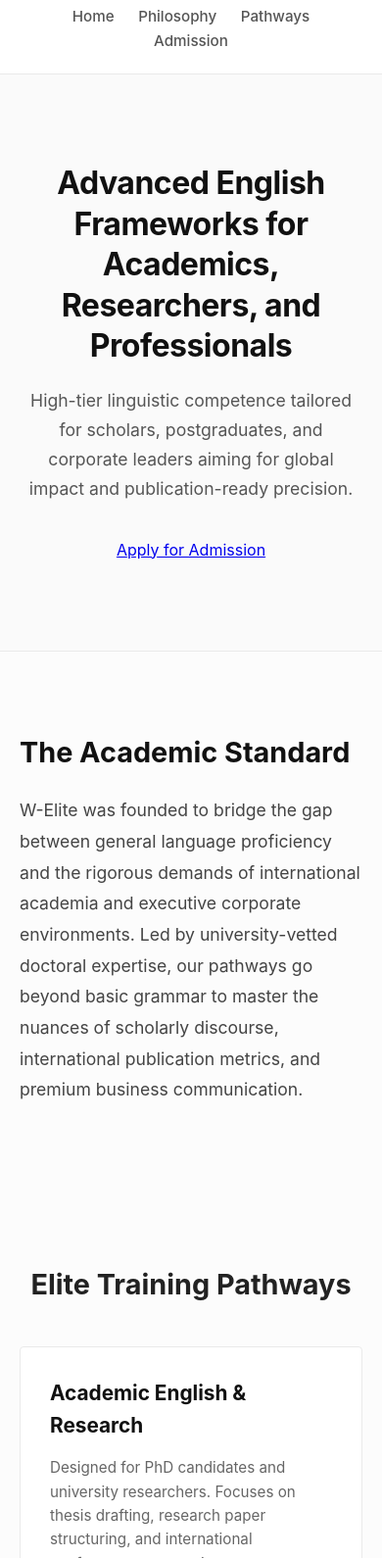
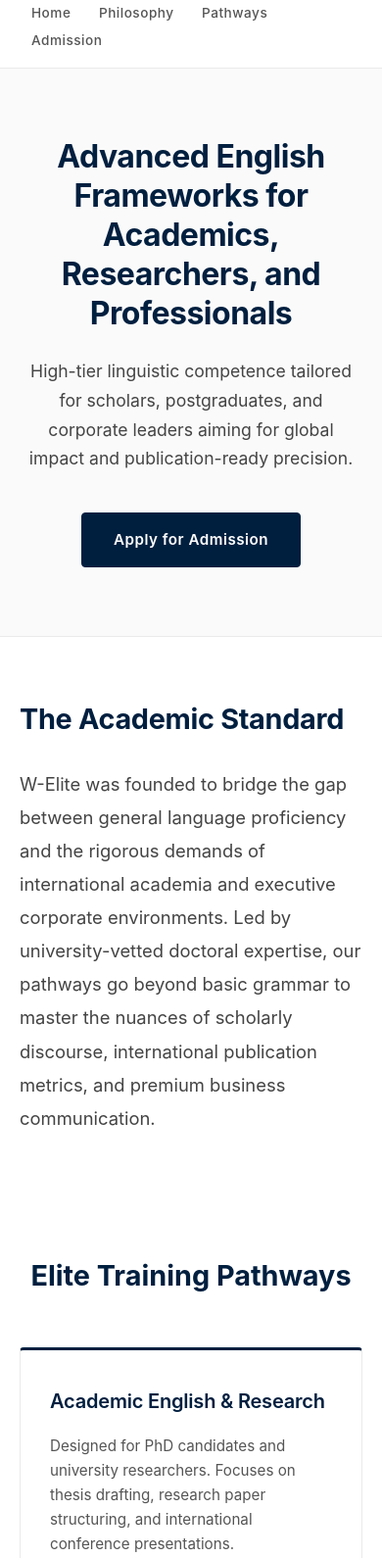
Before and after one commit to mehadarsara-ux/W-Elite-Pro-Website, a plain HTML site: page index.html in a window 390 px wide. Shown: the part 67-1657 px from the top of the page at 98% size. Drawn offline with Linux system fonts and the light colour scheme.

Commit message:
Update index.html

```diff
--- a/index.html
+++ b/index.html
@@ -5,27 +5,34 @@
     <meta name="viewport" content="width=device-width, initial-scale=1.0">
     <title>W-Elite | Advanced English Frameworks</title>
     <style>
-        /* Minimalist Global Reset & Typography */
+        /* ==========================================
+           1. GLOBAL STYLES & TYPOGRAPHY
+           ========================================== */
         * {
             margin: 0;
             padding: 0;
             box-sizing: border-box;
-            font-family: -apple-system, BlinkMacSystemFont, "Segoe UI", Roboto, Helvetica, Arial, sans-serif;
+            font-family: -apple-system, BlinkMacSystemFont, "Segoe UI", Roboto, "Helvetica Neue", Arial, sans-serif;
+            scroll-behavior: smooth;
         }
 
         body {
-            background-color: #fcfcfc;
-            color: #111;
-            line-height: 1.6;
+            background-color: #FFFFFF;
+            color: #333333;
+            line-height: 1.7;
+            -webkit-font-smoothing: antialiased;
         }
 
-        /* Navigation Bar */
+        /* ==========================================
+           2. FIXED NAVIGATION BAR
+           ========================================== */
         header {
-            background-color: #ffffff;
+            background-color: rgba(255, 255, 255, 0.96);
             border-bottom: 1px solid #eaeaea;
             position: sticky;
             top: 0;
             z-index: 1000;
+            backdrop-filter: blur(8px);
         }
 
         .nav-container {
@@ -38,106 +45,120 @@
         }
 
         .logo {
-            font-size: 1.4rem;
+            font-size: 1.3rem;
             font-weight: 800;
-            letter-spacing: 1px;
-            color: #111;
+            letter-spacing: 1.5px;
+            color: #001f3f; /* Institutional Navy */
             text-decoration: none;
         }
 
         nav a {
-            color: #555;
+            color: #555555;
             text-decoration: none;
-            margin-left: 25px;
-            font-size: 0.95rem;
+            margin-left: 30px;
+            font-size: 0.9rem;
             font-weight: 500;
+            letter-spacing: 0.5px;
             transition: color 0.2s ease;
         }
 
         nav a:hover {
-            color: #111;
+            color: #D4AF37; /* Premium Gold Accent */
         }
 
-        /* Hero Section */
+        /* ==========================================
+           3. HERO SECTION (HIGH CONTRAST)
+           ========================================== */
         #hero {
-            padding: 90px 20px;
+            padding: 120px 20px;
             text-align: center;
             background-color: #fafafa;
             border-bottom: 1px solid #eaeaea;
         }
 
         #hero h1 {
-            font-size: 2.6rem;
-            color: #111;
-            max-width: 850px;
-            margin: 0 auto 20px auto;
-            line-height: 1.3;
+            font-size: 2.8rem;
+            color: #001f3f; /* Deep Navy Title */
+            max-width: 900px;
+            margin: 0 auto 24px auto;
+            line-height: 1.25;
             letter-spacing: -0.5px;
+            font-weight: 700;
         }
 
         #hero p {
             font-size: 1.2rem;
-            color: #555;
-            max-width: 750px;
-            margin: 0 auto 35px auto;
+            color: #444444;
+            max-width: 700px;
+            margin: 0 auto 40px auto;
             line-height: 1.7;
         }
 
-       <a href="https://w-elitepro.com/apply/" class="cta-button">Apply for Admission</a>
-            background-color: #111;
-            color: #fff;
-            padding: 14px 30px;
+        /* Premium Button Styling */
+        .cta-button {
+            background-color: #001f3f; /* Solid Navy */
+            color: #FFFFFF;
+            padding: 14px 32px;
             text-decoration: none;
             font-weight: 600;
+            font-size: 0.95rem;
+            letter-spacing: 0.5px;
             border-radius: 4px;
             display: inline-block;
-            transition: background-color 0.2s ease;
+            transition: background-color 0.2s ease, border-color 0.2s ease;
+            border: 1px solid #001f3f;
         }
 
         .cta-button:hover {
-            background-color: #333;
+            background-color: #ffffff;
+            color: #001f3f;
+            border-color: #001f3f;
         }
 
-        /* Philosophy Section */
+        /* ==========================================
+           4. PHILOSOPHY SECTION (MINIMALIST PROSE)
+           ========================================== */
         #philosophy {
-            padding: 80px 20px;
-            max-width: 850px;
+            padding: 100px 20px;
+            max-width: 800px;
             margin: 0 auto;
-            text-align: left;
         }
 
         #philosophy h2 {
             font-size: 1.8rem;
-            color: #111;
-            margin-bottom: 20px;
-            position: relative;
+            color: #001f3f; /* Deep Navy */
+            margin-bottom: 24px;
+            font-weight: 700;
+            letter-spacing: -0.3px;
         }
 
         #philosophy p {
-            font-size: 1.1rem;
-            color: #444;
-            line-height: 1.8;
+            font-size: 1.15rem;
+            color: #444444;
+            line-height: 1.85;
         }
 
-        /* Pathways Section */
+        /* ==========================================
+           5. PATHWAYS GRID SECTION
+           ========================================== */
         #pathways {
-            padding: 80px 20px;
+            padding: 100px 20px;
             max-width: 1100px;
             margin: 0 auto;
-            background-color: #fcfcfc;
         }
 
         #pathways h2 {
             font-size: 1.8rem;
-            color: #222;
-            margin-bottom: 40px;
+            color: #001f3f; /* Deep Navy */
+            margin-bottom: 48px;
             text-align: center;
+            font-weight: 700;
         }
 
         .grid-container {
             display: flex;
             flex-wrap: wrap;
-            gap: 25px;
+            gap: 30px;
             justify-content: center;
         }
 
@@ -146,32 +167,38 @@
             min-width: 300px;
             max-width: 340px;
             border: 1px solid #eaeaea;
-            background-color: #ffffff;
-            padding: 30px;
+            background-color: #FFFFFF;
+            padding: 35px 30px;
             border-radius: 4px;
-            transition: transform 0.2s ease, box-shadow 0.2s ease;
+            border-top: 3px solid #001f3f; /* Navy Header Border for Cards */
+            transition: border-top-color 0.2s ease, box-shadow 0.2s ease;
         }
 
+        /* Subtle elevation and gold shift on focus */
         .card:hover {
-            transform: translateY(-2px);
-            box-shadow: 0 4px 12px rgba(0, 0, 0, 0.03);
+            border-top-color: #D4AF37; /* Shifts from Navy to Gold on hover */
+            box-shadow: 0 8px 24px rgba(0, 0, 0, 0.03);
         }
 
         .card h3 {
-            font-size: 1.3rem;
-            color: #111;
-            margin-bottom: 15px;
+            font-size: 1.25rem;
+            color: #001f3f; /* Deep Navy */
+            margin-bottom: 16px;
+            font-weight: 600;
+            letter-spacing: -0.2px;
         }
 
         .card p {
-            color: #666;
+            color: #555555;
             font-size: 0.95rem;
-            line-height: 1.6;
+            line-height: 1.65;
         }
 
-        /* Registration Section */
+        /* ==========================================
+           6. REGISTRATION / ADMISSION SECTION
+           ========================================== */
         #registration {
-            padding: 90px 20px;
+            padding: 110px 20px;
             text-align: center;
             background-color: #fafafa;
             border-top: 1px solid #eaeaea;
@@ -180,35 +207,88 @@
 
         #registration h2 {
             font-size: 1.8rem;
-            color: #111;
-            margin-bottom: 15px;
+            color: #001f3f; /* Deep Navy */
+            margin-bottom: 16px;
+            font-weight: 700;
         }
 
         #registration p {
-            font-size: 1.1rem;
-            color: #555;
+            font-size: 1.15rem;
+            color: #444444;
             max-width: 600px;
-            margin: 0 auto 35px auto;
+            margin: 0 auto 40px auto;
             line-height: 1.7;
         }
 
-        /* Footer */
+        /* Secondary Gold Accent Button Variant for the Footer CTA */
+        #registration .cta-button {
+            background-color: #D4AF37; /* Premium Gold */
+            border-color: #D4AF37;
+            color: #ffffff;
+        }
+
+        #registration .cta-button:hover {
+            background-color: #001f3f; /* Inverts to Navy on Hover */
+            border-color: #001f3f;
+            color: #ffffff;
+        }
+
+        /* ==========================================
+           7. FOOTER STYLING
+           ========================================== */
         footer {
             text-align: center;
-            padding: 40px 20px;
-            color: #888;
+            padding: 50px 20px;
+            color: #888888;
             font-size: 0.85rem;
-            background-color: #ffffff;
+            background-color: #FFFFFF;
+            letter-spacing: 0.3px;
         }
 
-        /* Mobile Optimization */
+        /* ==========================================
+           8. RESPONSIVE BREAKPOINTS (MOBILE & TABLET)
+           ========================================== */
         @media (max-width: 768px) {
-            #hero h1 { font-size: 2rem; }
-            #hero p { font-size: 1.1rem; }
-            .nav-container { flex-direction: column; gap: 15px; text-align: center; }
-            nav a { margin: 0 10px; }
-            .grid-container { flex-direction: column; align-items: center; }
-            .card { max-width: 100%; }
+            header {
+                position: relative;
+            }
+
+            .nav-container {
+                flex-direction: column;
+                gap: 16px;
+                padding: 15px 20px;
+            }
+
+            nav a {
+                margin: 0 12px;
+                font-size: 0.85rem;
+            }
+
+            #hero {
+                padding: 70px 20px;
+            }
+
+            #hero h1 {
+                font-size: 2rem;
+            }
+
+            #hero p {
+                font-size: 1.1rem;
+            }
+
+            #philosophy, #pathways, #registration {
+                padding: 60px 20px;
+            }
+
+            .grid-container {
+                flex-direction: column;
+                align-items: center;
+            }
+
+            .card {
+                max-width: 100%;
+                min-width: 100%;
+            }
         }
     </style>
 </head>
@@ -231,7 +311,7 @@
     <section id="hero">
         <h1>Advanced English Frameworks for Academics, Researchers, and Professionals</h1>
         <p>High-tier linguistic competence tailored for scholars, postgraduates, and corporate leaders aiming for global impact and publication-ready precision.</p>
-        <a href="#registration" class="cta-button">Apply for Admission</a>
+        <a href="https://w-elitepro.com/apply/" class="cta-button">Apply for Admission</a>
     </section>
 
     <!-- Philosophy Section -->
@@ -270,8 +350,7 @@
     <section id="registration">
         <h2>Begin Your Pathway</h2>
         <p>Admission to W-Elite cohorts is selective to ensure peer-to-peer excellence. Submit your professional details to schedule an initial placement evaluation.</p>
-        <!-- Replace '#' with your Tally form link later -->
-        <a href="#" class="cta-button">Access Application Form</a>
+        <a href="https://w-elitepro.com/apply/" class="cta-button">Access Application Form</a>
     </section>
 
     <!-- Footer -->
```
